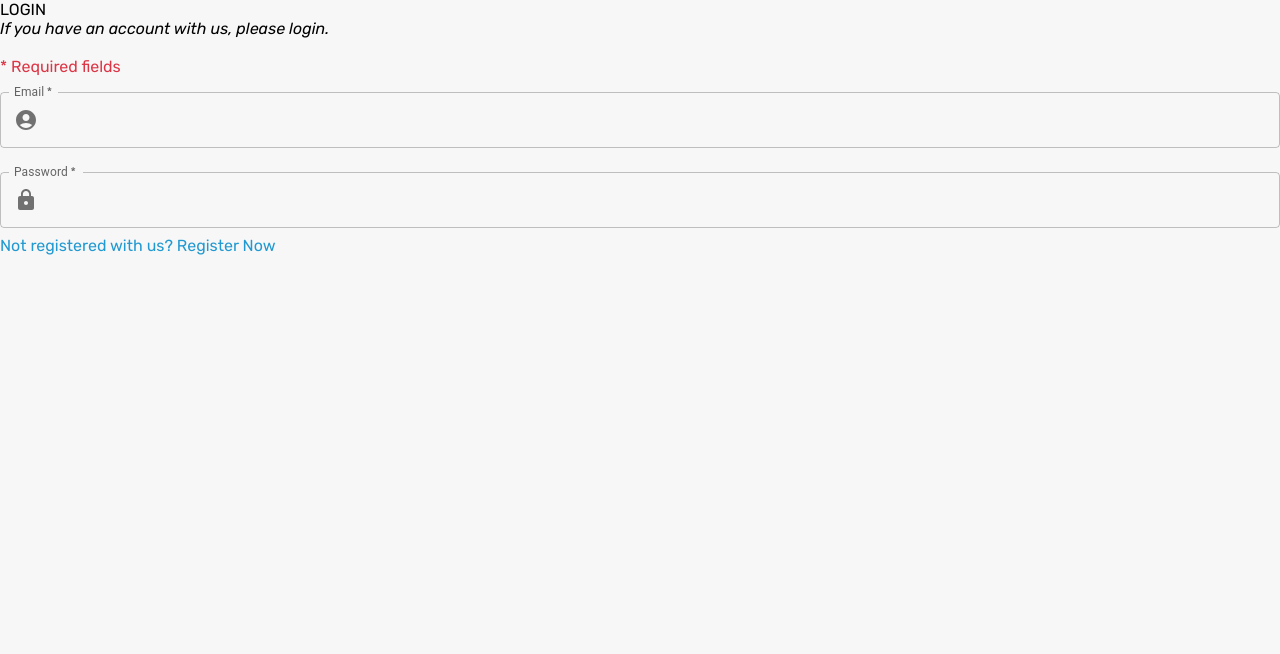
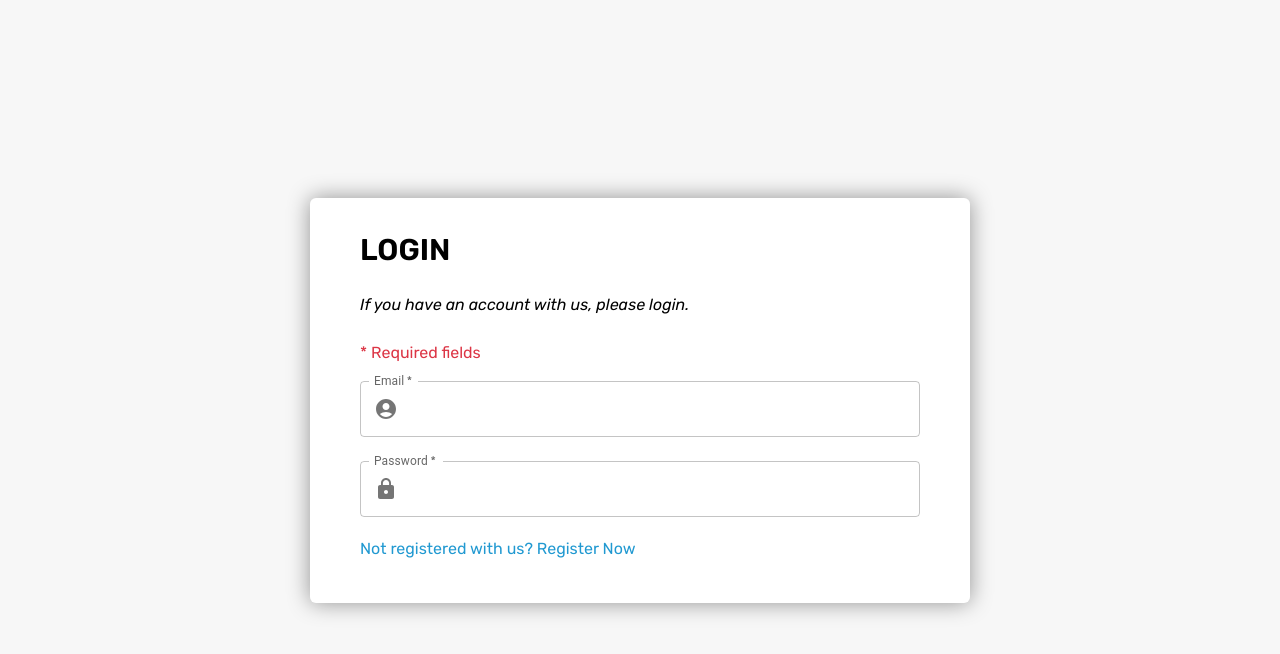
Before and after one commit to Rushikeshf01/ecommerce-frontend, a React (Vite) app: page /login in a window 1280 px wide. Shown: the top 654 px of the page. Built offline with nearby package versions, Linux system fonts and the light colour scheme.

Commit message:
tailwind css added

```diff
--- a/package.json
+++ b/package.json
@@ -27,13 +27,16 @@
     "@types/react-dom": "^18.0.9",
     "@typescript-eslint/eslint-plugin": "^5.50.0",
     "@vitejs/plugin-react": "^3.0.0",
+    "autoprefixer": "^10.4.13",
     "eslint": "^8.33.0",
     "eslint-config-prettier": "^8.6.0",
     "eslint-plugin-n": "^15.6.1",
     "eslint-plugin-prettier": "^4.2.1",
     "eslint-plugin-promise": "^6.1.1",
     "eslint-plugin-react": "^7.32.2",
+    "postcss": "^8.4.21",
     "prettier": "^2.8.3",
+    "tailwindcss": "^3.2.4",
     "typescript": "^4.9.5",
     "vite": "^4.0.0"
   }
--- a/src/App.tsx
+++ b/src/App.tsx
@@ -1,7 +1,7 @@
-import { RootState } from "@store/store";
 import { useEffect } from "react";
 import { useSelector } from "react-redux";
 import { useNavigate } from "react-router-dom";
+import { RootState } from "../store/store";
 import { ApplicationConstant } from "./constant/applicationConstant";
 import Routes from "./router";
 
--- a/src/index.css
+++ b/src/index.css
@@ -1,5 +1,8 @@
 @import url('https://fonts.googleapis.com/css2?family=Rubik:ital,wght@0,300;0,400;0,500;0,600;0,700;0,800;0,900;1,300;1,400;1,500;1,600;1,700;1,800;1,900&display=swap');
 @import url('styles/utility.css');
+@tailwind base;
+@tailwind components;
+@tailwind utilities;
 
 
 * {
--- a/src/views/Login/Login.tsx
+++ b/src/views/Login/Login.tsx
@@ -4,6 +4,7 @@ import { AccountCircle, Lock } from "@mui/icons-material";
 import { Link } from "react-router-dom";
 import { ApplicationConstant } from "../../constant/applicationConstant";
 import { LoginStateType } from "../../types/authTypes";
+import "./login.css";
 
 const Login = () => {
   const [loginData, setLoginData] = useState<LoginStateType>({
@@ -60,12 +61,14 @@ const Login = () => {
           id="outlined-basic"
           variant="outlined"
         />
+        <p className="my-3">
           <Link
             className="pointer blue-font"
             to={ApplicationConstant.REGISTER_URL_PATH}
           >
             Not registered with us? Register Now
           </Link>
+        </p>
       </div>
     </div>
   );
--- a/src/views/Login/Register.tsx
+++ b/src/views/Login/Register.tsx
@@ -4,6 +4,7 @@ import React, { useState } from "react";
 import { Link } from "react-router-dom";
 import { ApplicationConstant } from "../../constant/applicationConstant";
 import { RegisterStateType } from "../../types/authTypes";
+import "./login.css";
 
 const Register = () => {
   const [registerData, setRegisterData] = useState<RegisterStateType>({
@@ -65,7 +66,7 @@ const Register = () => {
           value={registerData.confirmPassword}
           name="confirmPassword"
           onChange={handleOnChange}
-          label="Password"
+          label="Confirm Password"
           type="password"
           required
           fullWidth
@@ -80,12 +81,14 @@ const Register = () => {
           id="outlined-basic"
           variant="outlined"
         />
+        <p className="my-3">
           <Link
             className="pointer blue-font"
             to={ApplicationConstant.LOGIN_URL_PATH}
           >
             Already our user? Login Now
           </Link>
+        </p>
       </div>
     </div>
   );
--- a/src/views/Login/login.css
+++ b/src/views/Login/login.css
@@ -6,7 +6,7 @@
 }
 
 .box {
-    padding: 20px 50px;
+    padding: 30px 50px;
     background-color: white;
     border-radius: 6px;
     box-shadow: 0px 0px 22px 0px rgba(0, 0, 0, 0.41);
--- /dev/null
+++ b/tailwind.config.cjs
@@ -0,0 +1,8 @@
+/** @type {import('tailwindcss').Config} */
+module.exports = {
+  content: ["./index.html", "./src/**/*.{js,ts,jsx,tsx}"],
+  theme: {
+    extend: {},
+  },
+  plugins: [],
+};
```
Also changed, not shown: 1 other file (tests, documents, lock files or other folders). Lines whose indentation alone changed are shown as unchanged.
